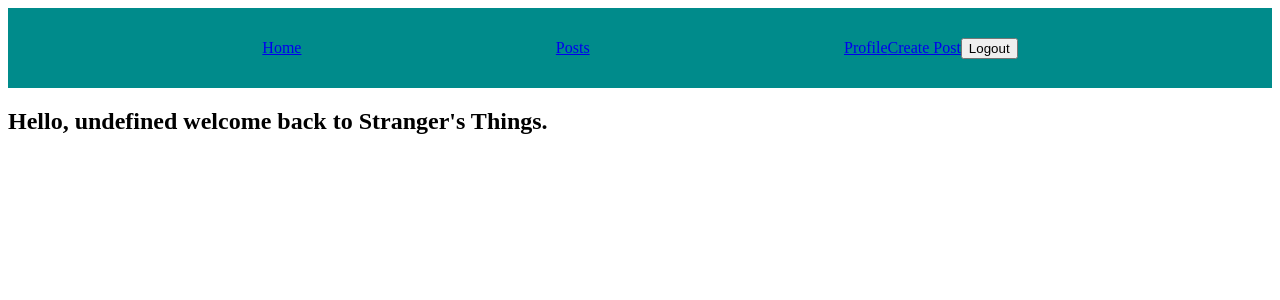
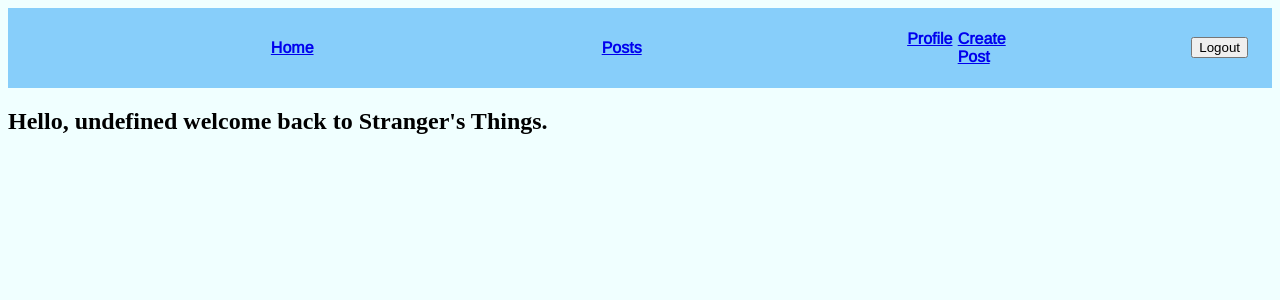
Before and after one commit to jbiehl88/strangerThings, a React (Create React App) app: page /home in a window 1280 px wide. Shown: the top 300 px of the page. Built offline with nearby package versions, Linux system fonts and the light colour scheme; no server answers; sample sign-in values are in the browser's storage.

Commit message:
started css

```diff
--- a/public/index.css
+++ b/public/index.css
@@ -1,11 +1,16 @@
+body{
+  background-color:azure;
+}
+
 .navBar {
   display: flex;
-  background-color: darkcyan;
+  background-color:lightskyblue;
   width: 100%;
   height: 5rem;
-  justify-content: space-evenly;
+  justify-content:space-evenly;
   align-items: center;
-  /* font-family: 'Material Icons'; */
+  font-family: 'Arimo', sans-serif;
+  font-weight:bolder;
 }
 
 .posts {
@@ -28,3 +33,32 @@
   width: 25rem;
   height: 10rem;
 }
+
+.navSpacing{
+  margin-left: 2%;
+  margin-right: 2%;
+}
+
+.logbutton{
+  position:absolute;
+  top: 2.3rem;
+  right: 2rem;
+}
+
+#createId{
+display:flex;
+flex-direction: row;
+justify-content: space-evenly;
+}
+
+#profileId{
+  display:flex;
+  flex-direction: row;
+  justify-content: space-evenly;
+}
+
+.profilecreate{
+  display:flex;
+  flex-direction: row;
+  justify-content: space-evenly;
+}
--- a/public/index.html
+++ b/public/index.html
@@ -8,6 +8,7 @@
     <link rel="stylesheet" href="index.css">
     <title>Stranger Things</title>
     <link rel="stylesheet" href="https://fonts.googleapis.com/icon?family=Material+Icons" />
+    <link href="https://fonts.googleapis.com/css2?family=Arimo&display=swap" rel="stylesheet" />
   </head>
   <body>
     <div id="root"></div>
--- a/src/components/Navbar.jsx
+++ b/src/components/Navbar.jsx
@@ -5,13 +5,13 @@ const Navbar = ({ isLoggedIn, setIsLoggedIn }) => {
   let history = useHistory();
   return (
     <div className="navBar">
-      <Link to="/home">Home</Link>
-      <Link to="/posts">Posts</Link>
+      <Link className="navSpacing" to="/home">Home</Link>
+      <Link className="navSpacing" to="/posts">Posts</Link>
       {isLoggedIn ? (
-        <div>
-          <Link to="/profile">Profile</Link>
-          <Link to="/createpost">Create Post</Link>
-          <button
+        <div className="profilecreate">
+          <Link className="navSpacing" idName="profileId" to="/profile">Profile</Link>
+          <Link className="navSpacing" idName="createId" to="/createpost">Create Post</Link>
+          <button className="logbutton"
             onClick={() => {
               setIsLoggedIn(false);
               localStorage.removeItem("token");
```
